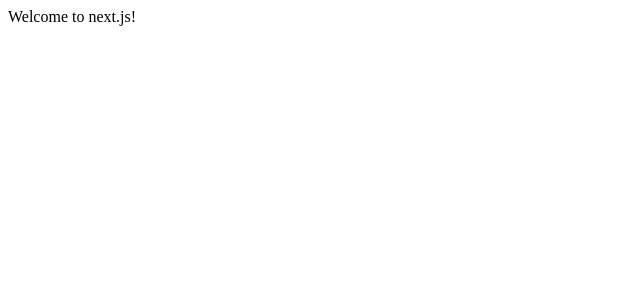
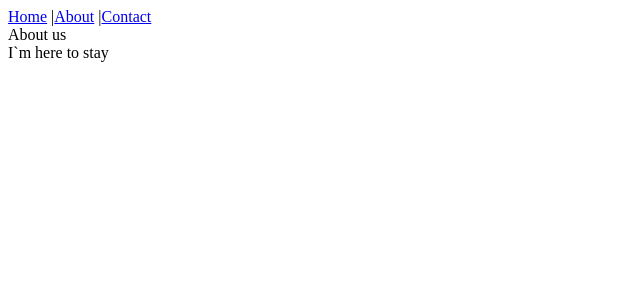
Before and after one commit to codemzy/cv.js, a Next.js app: page / in a window 1280 px wide. Shown: the top 300 px of the page, without its empty margins (0-640 px from the left). Built offline with nearby package versions, Linux system fonts and the light colour scheme.

Commit message:
Added layout component

```diff
--- /dev/null
+++ b/components/layout.js
@@ -0,0 +1,25 @@
+import Link from 'next/link'
+import Head from 'next/head'
+
+export default ({ children, title = 'This is an example CV' }) => (
+  <div>
+    <Head>
+      <title>{ title }</title>
+      <meta charSet='utf-8' />
+      <meta name='viewport' content='initial-scale=1.0, width=device-width' />
+    </Head>
+    <header>
+      <nav>
+        <Link href='/'><a>Home</a></Link> |
+        <Link href='/about'><a>About</a></Link> |
+        <Link href='/contact'><a>Contact</a></Link>
+      </nav>
+    </header>
+
+    { children }
+
+    <footer>
+      {'I`m here to stay'}
+    </footer>
+  </div>
+)
--- a/pages/index.js
+++ b/pages/index.js
@@ -1 +1,7 @@
-export default () => <div>Welcome to next.js!</div>
+import Layout from '../components/layout'
+
+export default () => (
+  <Layout title='About us'>
+    <div>About us</div>
+  </Layout>
+)
```
